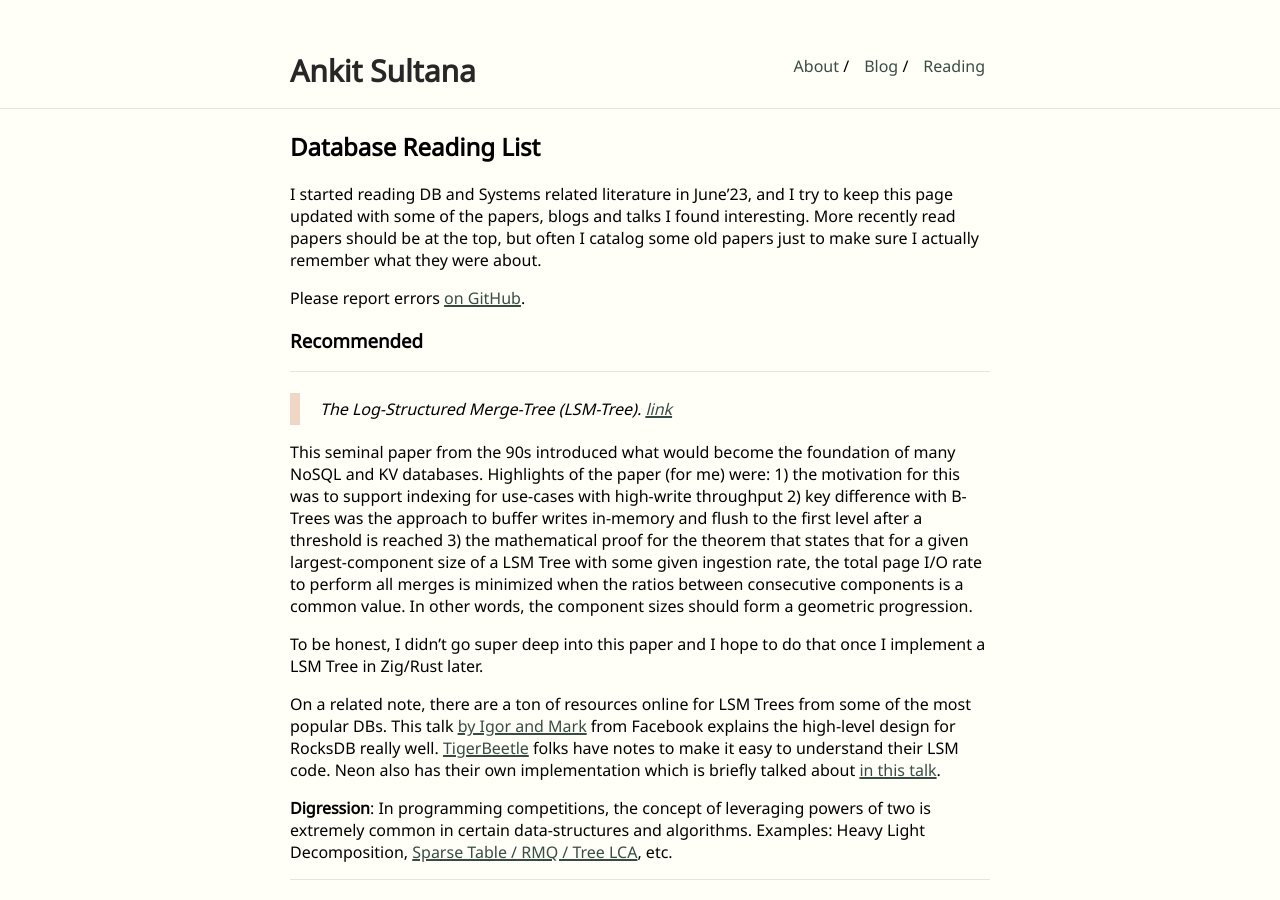
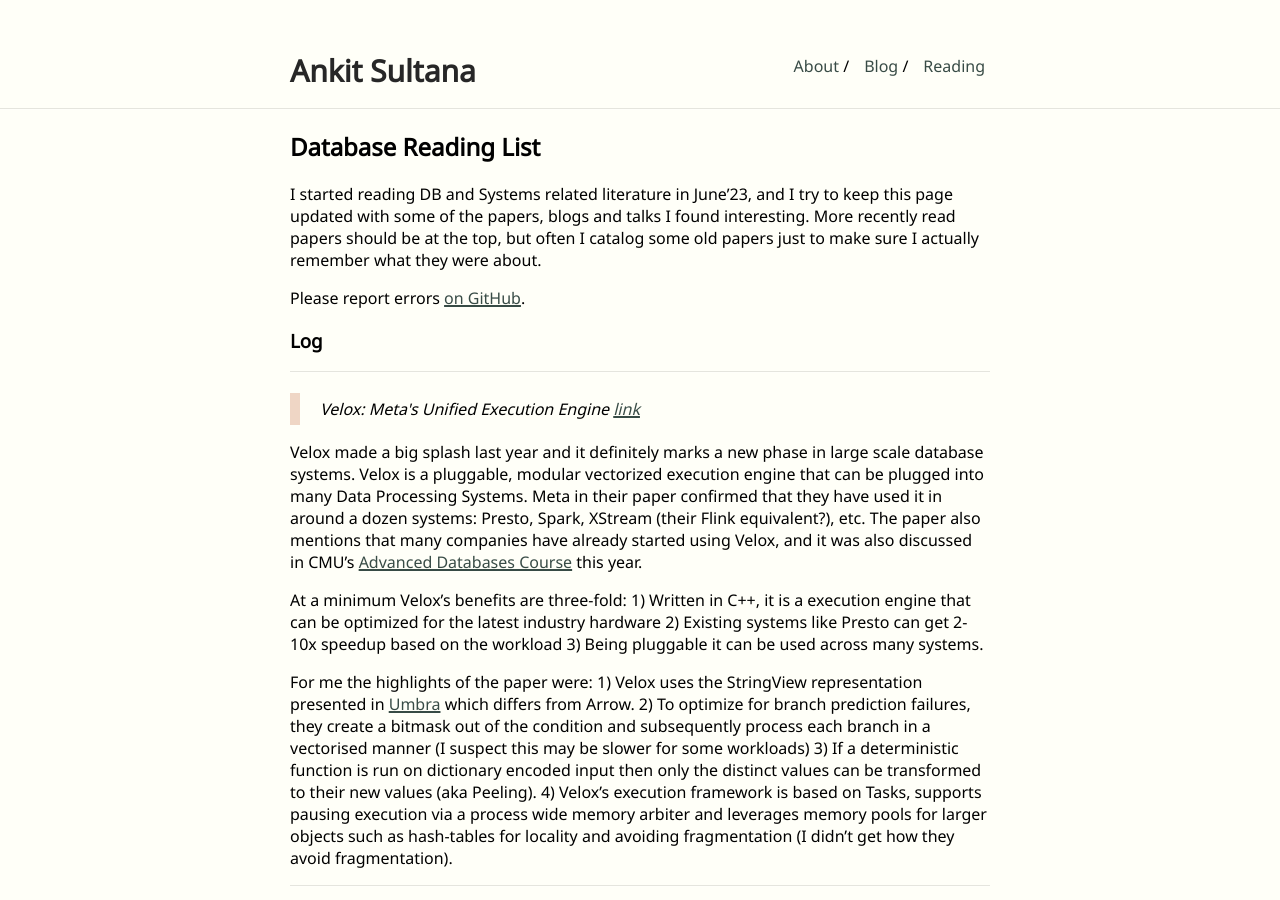
Before and after one commit to ankitsultana/ankitsultana.github.io, a Jekyll site: the page built from _posts/2023-09-19-reading-list.md, in a window 1280 px wide and 900 px high. Built offline with Jekyll 4.4.1, drawn with Linux system fonts in a browser that asks for light colours.

Commit message:
Add Velox

```diff
--- a/_posts/2023-09-19-reading-list.md
+++ b/_posts/2023-09-19-reading-list.md
@@ -15,7 +15,33 @@
 
 Please report errors [on GitHub](https://github.com/ankitsultana/ankitsultana.github.io).
 
-### Recommended
+### Log
+
+---
+
+<div class="paper-desc">
+Velox: Meta's Unified Execution Engine <a href="https://vldb.org/pvldb/vol15/p3372-pedreira.pdf">link</a>
+</div>
+
+Velox made a big splash last year and it definitely marks a new phase in large scale database systems.
+Velox is a pluggable, modular vectorized execution engine that can be plugged into many Data Processing Systems.
+Meta in their paper confirmed that they have used it in around a dozen systems:
+Presto, Spark, XStream (their Flink equivalent?), etc. The paper also mentions that many companies have
+already started using Velox, and it was also discussed in CMU's
+[Advanced Databases Course](https://www.youtube.com/watch?v=Zx4caucPF7s) this year.
+
+At a minimum Velox's benefits are three-fold: 1) Written in C++, it is a execution engine that can be optimized
+for the latest industry hardware 2) Existing systems like Presto can get 2-10x speedup based on the workload
+3) Being pluggable it can be used across many systems.
+
+For me the highlights of the paper were: 1) Velox uses the StringView representation presented in
+[Umbra](https://db.in.tum.de/~freitag/papers/p29-neumann-cidr20.pdf) which differs from Arrow. 2) To optimize
+for branch prediction failures, they create a bitmask out of the condition and subsequently process each
+branch in a vectorised manner (I suspect this may be slower for some workloads) 3) If a deterministic
+function is run on dictionary encoded input then only the distinct values can be transformed to their new
+values (aka Peeling). 4) Velox's execution framework is based on Tasks, supports pausing execution via
+a process wide memory arbiter and leverages memory pools for larger objects such as hash-tables for
+locality and avoiding fragmentation (I didn't get how they avoid fragmentation).
 
 ---
 
```
